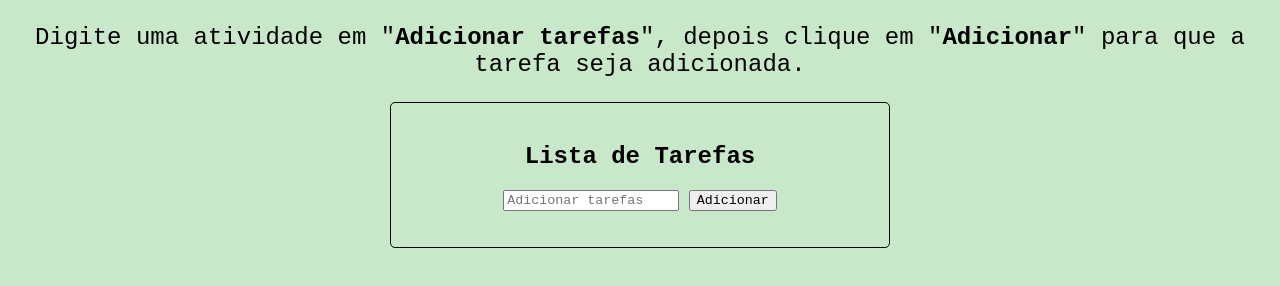
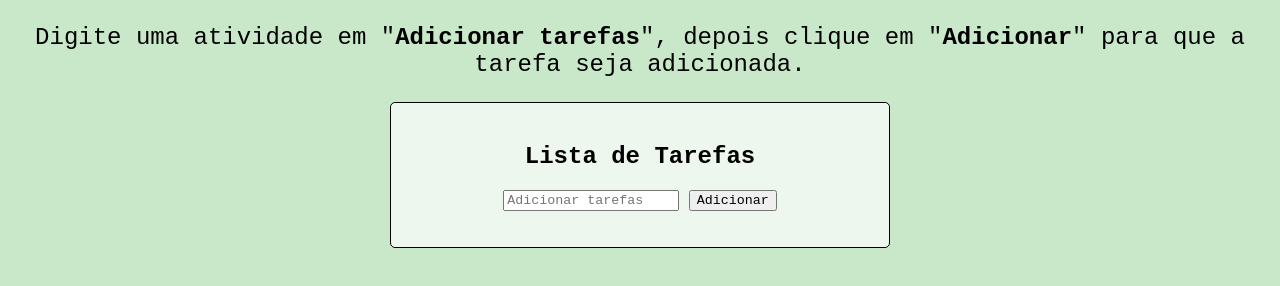
Before and after one commit to marciomaia2020/ListaDeTarefas, a plain HTML site: page index.html in a window 1280 px wide. Drawn offline with Linux system fonts and the light colour scheme.

Commit message:
Adicionado nova cor

```diff
--- a/css/style.css
+++ b/css/style.css
@@ -12,7 +12,7 @@
     border: 1px solid BLACK;
     border-radius: 5px;
     /*background-color: #ffff80;*/
-    background-color: #c9e8ca;
+    background-color:#edf7ed;
     display: block;
     text-align: center;
 
```
